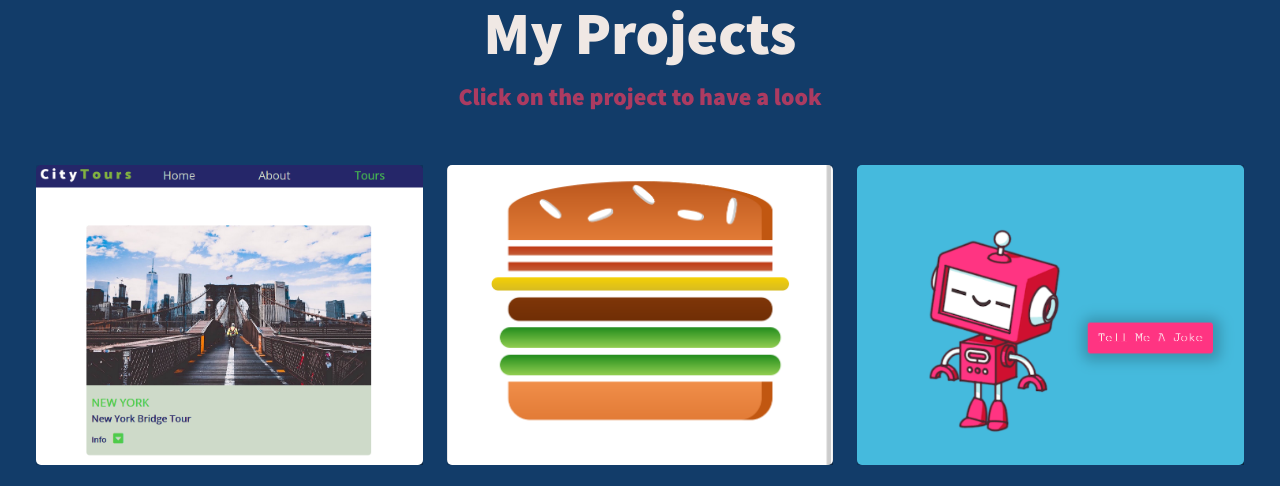
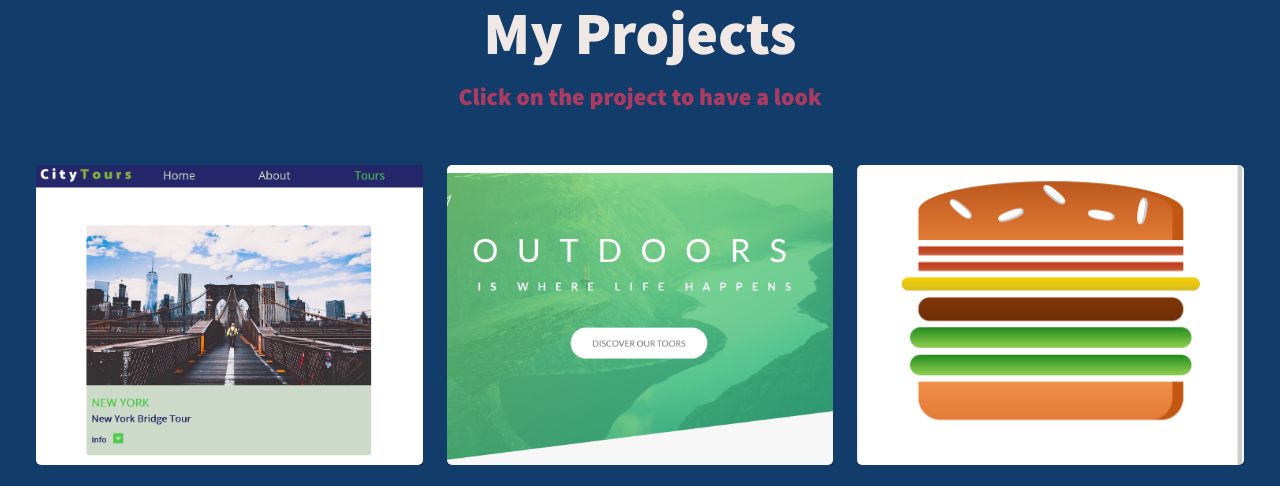
Before and after one commit to aokdirova/porfolio, a plain HTML site: page index.html in a window 1280 px wide. Shown: the part 1746-2232 px from the top of the page. Drawn offline with nearby package versions, Linux system fonts and the light colour scheme.

Commit message:
Adding new project

```diff
--- a/index.html
+++ b/index.html
@@ -150,6 +150,17 @@
           />
         </a>
         <a
+          href="https://elated-wiles-372388.netlify.app/"
+          class="portfolio__item"
+          target="_blank"
+        >
+          <img
+            src="./assets/images/Natours.png"
+            alt="landing page project"
+            class="portfolio__img"
+          />
+        </a>
+        <a
           href="https://react-burger-builder-theta.vercel.app/"
           class="portfolio__item"
           target="_blank"
```
Also changed, not shown: assets/images/Natours.png (added).
